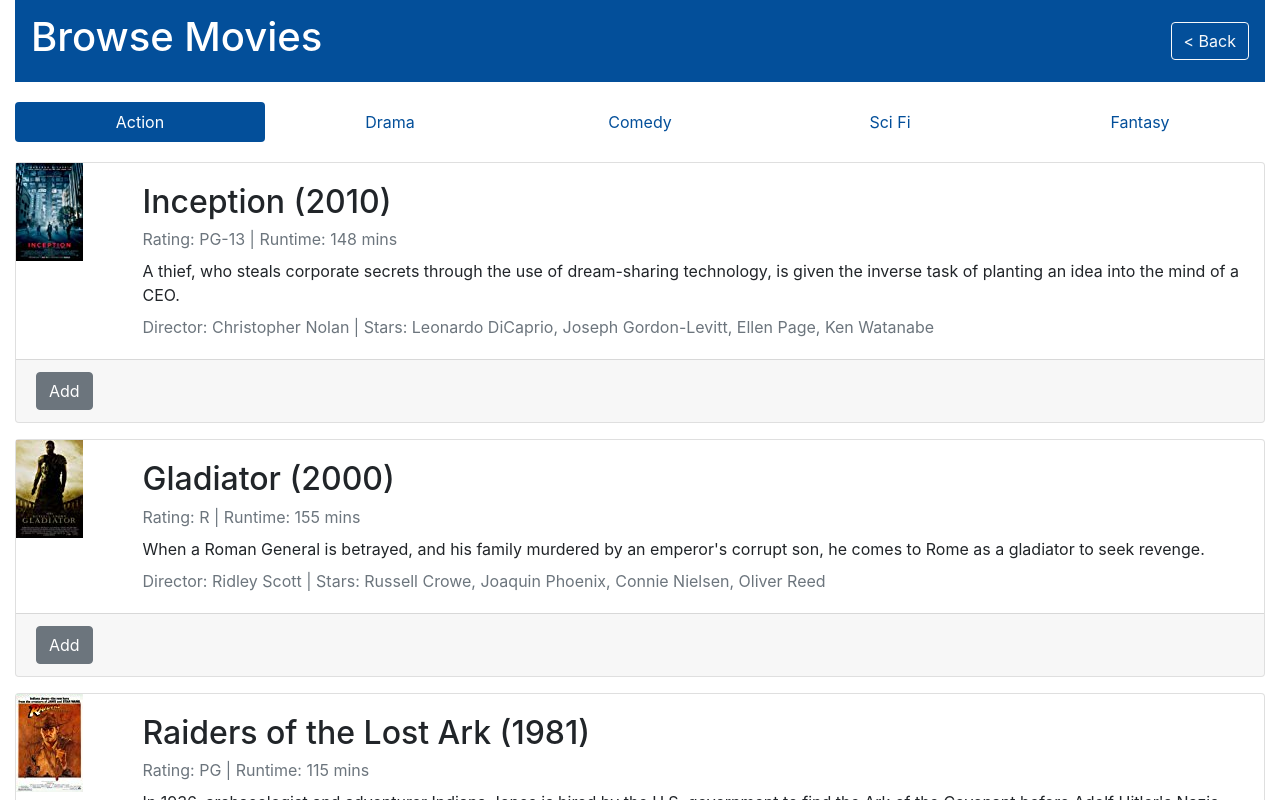
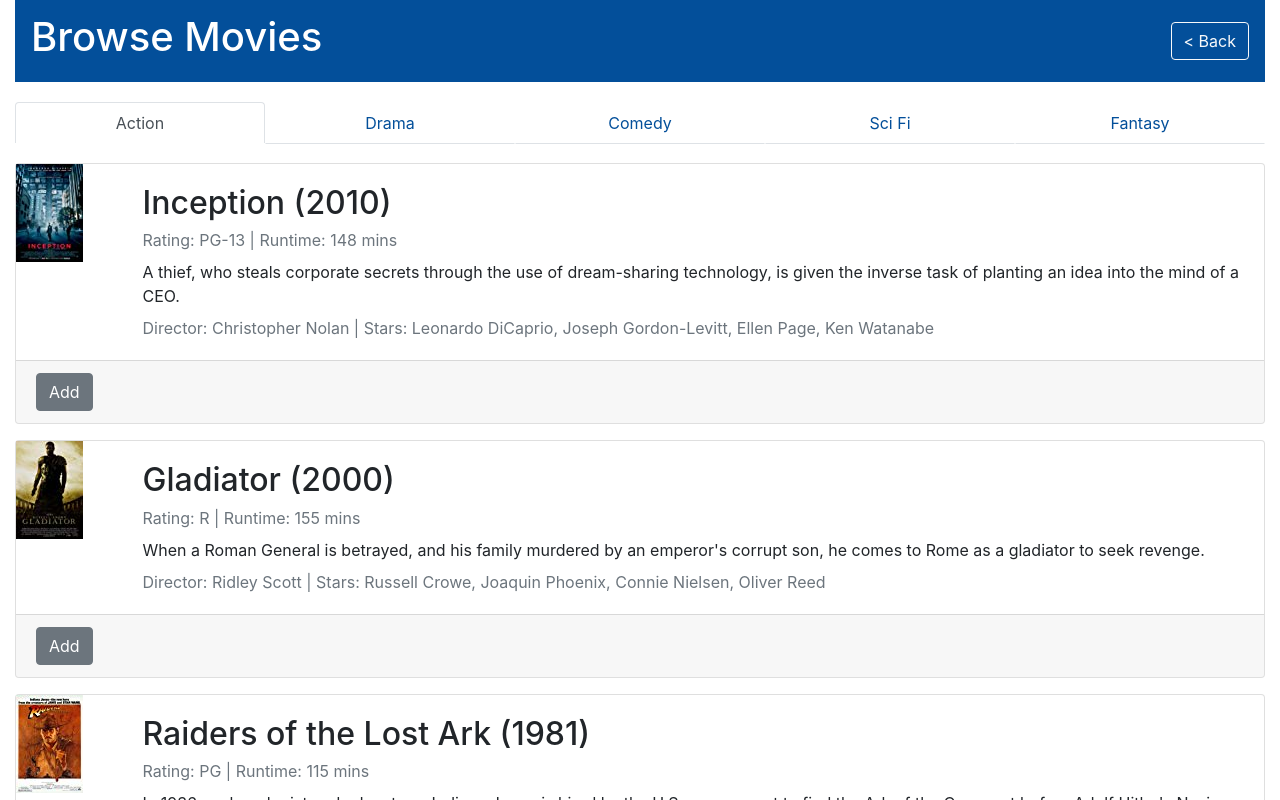
Before and after one commit to erin-doyle/reactathon-a11y-workshop, a React (Create React App) app: page /browse/action in a window 1280 px wide. Shown: the top 800 px of the page. Built offline with nearby package versions, Linux system fonts and the light colour scheme; what react-a11y would draw is missing.

Commit message:
Added styling to make the Tab List look like tabs that show up clearly in Windows High Contrast Mode

```diff
--- a/public/app.css
+++ b/public/app.css
@@ -27,13 +27,21 @@ a {
     background-color: var(--dark-blue);
 }
 
-.nav-link {
+.nav-tabs {
+    border-bottom: none;
+}
+
+.nav-tabs .nav-link {
     text-decoration: none;
     opacity: 1;
+    border-bottom: 1px solid #dee2e6;
 }
 
-.nav-pills .nav-link.active, .nav-pills .show>.nav-link {
-    background-color: var(--dark-blue);
+.nav-tabs .nav-item.show .nav-link, .nav-tabs .nav-link.active {
+    border: 1px solid #dee2e6;
+    border-top-left-radius: .25rem;
+    border-top-right-radius: .25rem;
+    border-bottom: none;
 }
 
 .btn-dark {
--- a/src/primitives/TabList.js
+++ b/src/primitives/TabList.js
@@ -11,7 +11,7 @@ const TabList = ({ tabList }) => {
     ));
 
     return (
-        <ul className="nav nav-pills nav-justified">
+        <ul className="nav nav-tabs nav-justified">
             {tabItems}
         </ul>
     );
```
